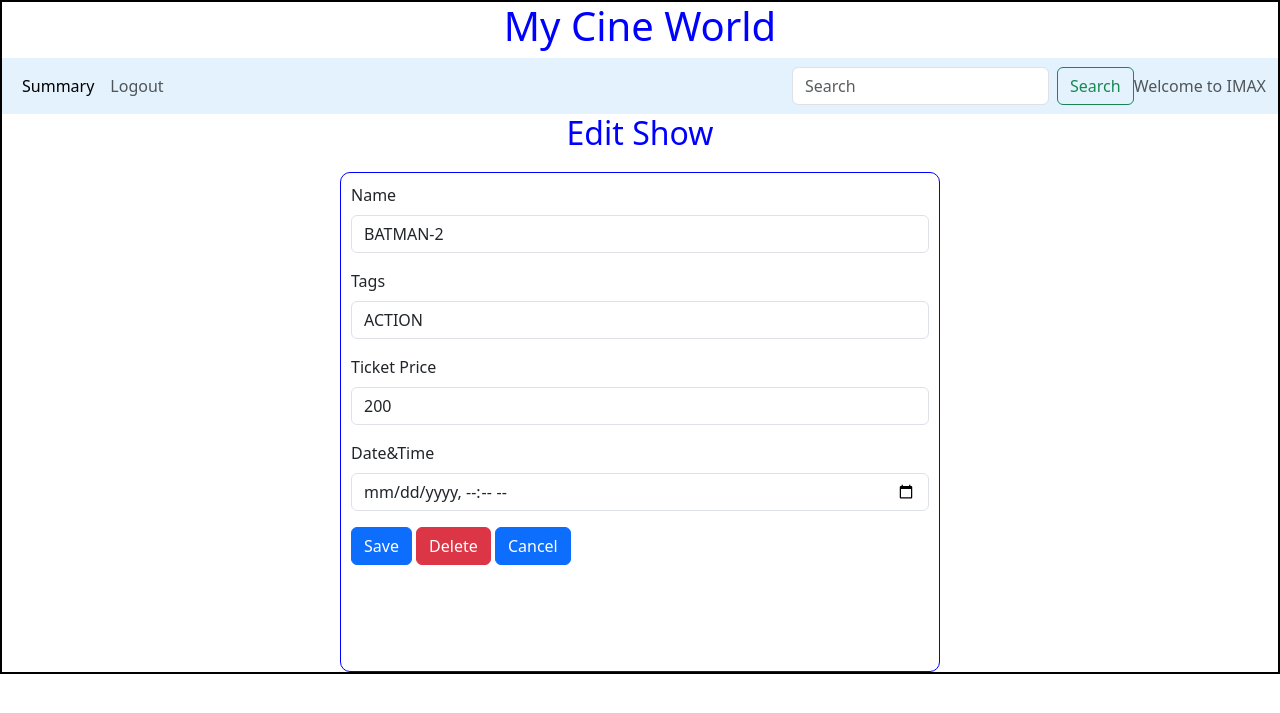
After one commit to rahulpds24/_mad1_24sep24_project, a Flask app: a page that uses templates/edit_show.html in a window 1280 px wide. The commit adds this page. Shown: the top 713 px of the page. Run offline with Flask 3, Linux system fonts and the light colour scheme; data comes from the database, SQL or seed files in the repository; both versions use the stored data as it was after the commit.

Commit message:
part_6_01:27

```diff
--- a/backend/controllers.py
+++ b/backend/controllers.py
@@ -97,7 +97,7 @@ def search(name):
 
     return redirect(url_for("admin_dashboard",name=name))
 
-@app.route("/edit_venue/< id>/<name>",methods=["POST","GET"])
+@app.route("/edit_venue/<id>/<name>",methods=["POST","GET"])
 def edit_venue(id,name):
     v=get_venue(id)
     if request.method=="POST":
@@ -112,6 +112,40 @@ def edit_venue(id,name):
         db.session.commit()
         return redirect(url_for("admin_dashboard",name=name))
     return render_template("edit_venue.html",venue=v,name=name)
+
+@app.route("/delete_venue/<id>/<name>",methods=["GET","POST"])
+def delete_venue(id,name):
+    v=get_venue(id)
+    db.session.delete(v)
+    db.session.commit()
+    return redirect(url_for("admin_dashboard",name=name))
+
+@app.route("/edit_show/<id>/<name>",methods=["POST","GET"])
+def edit_show(id,name):
+    s=get_show(id)
+    if request.method=="POST":
+        sname=request.form.get("sname")
+        tags=request.form.get("tags")
+        ticket_price=request.form.get("ticket_price")
+        date_time=request.form.get("dt_time")
+        dt_time=datetime.strptime(date_time,"%Y-%m-%dT%H:%M")
+        s.name=sname
+        s.tags=tags
+        s.ticket_price=ticket_price
+        s.date_time=dt_time
+        db.session.commit()
+        return redirect(url_for("admin_dashboard",name=name))
+    return render_template("edit_show.html",show=s,name=name)
+
+@app.route("/delete_show/<id>/<name>",methods=["GET","POST"])
+def delete_show(id,name):
+    s=get_show(id)
+    db.session.delete(s)
+    db.session.commit()
+    return redirect(url_for("admin_dashboard",name=name))
+
+
+
 
 
 
@@ -134,5 +168,8 @@ def search_by_location(search_txt):
     theatres=Theatre.query.filter(Theatre.location.ilike(f"%{search_txt}%")).all()
     return theatres
 def get_venue(id):
-    theatre=Theatre.query.filter(id=id).first()
+    theatre=Theatre.query.filter_by(id=id).first()
     return theatre
+def get_show(id):
+    show=Show.query.filter_by(id=id).first()
+    return show
--- a/templates/admin_dashboard.html
+++ b/templates/admin_dashboard.html
@@ -14,7 +14,7 @@
                           <table>
                             <tr><th>ID</th><th>Name</th><th>Date/Time</th></tr>
                             {%for show in theatre.shows%}
-                            <tr><th><a href="#">{{show.id}}</a></th><th>{{show.name}}</th><th>{{show.date_time}}</th></tr>
+                            <tr><th><a href="/edit_show/{{show.id}}/{{name}}">{{show.id}}</a></th><th>{{show.name}}</th><th>{{show.date_time}}</th></tr>
                             {%endfor%}
                           </table>
                           {%else%}
--- /dev/null
+++ b/templates/edit_show.html
@@ -0,0 +1,34 @@
+{%extends "admin_layout.html"%}
+{%block content%}
+            {%if show%}
+            <div class="center"><h2>Edit Show</h2></div>
+            <form action="/edit_show/{{show.id}}/{{name}}" method="POST">
+            <div class="input_form">
+
+                <div class="mb-3">
+                    <label for="name" class="form-label">Name</label>
+                    <input type="text" class="form-control" name="sname" id="name" value="{{show.name}}">
+                  </div>
+                  <div class="mb-3">
+                    <label for="tags" class="form-label">Tags</label>
+                    <input type="text" class="form-control" name="tags" id="tags" value="{{show.tags}}">
+                  </div>
+
+                  <div class="mb-3">
+                    <label for="ticket_price" class="form-label">Ticket Price</label>
+                    <input type="number" class="form-control" name="ticket_price" id="ticket_price" value="{{show.ticket_price}}">
+                  </div>
+                  <div class="mb-3">
+                    <label for="dt_time" class="form-label">Date&Time</label>
+                    <input type="datetime-local" class="form-control" name="dt_time" id="dt_time" value="{{show.dt_time}}">
+                  </div>
+
+                  <div class="mb-3">
+                    <button type="submit" class="btn btn-primary">Save</button>
+                    <a href="/delete_show/{{show.id}}/{{name}}" type="button" class="btn btn-danger">Delete</a>
+                    <a href="/admin/{{name}}" type="button" class="btn btn-primary">Cancel</a>
+
+                  </div>
+
+            </div></form>{%endif%}
+            {%endblock%}
--- a/templates/edit_venue.html
+++ b/templates/edit_venue.html
@@ -21,8 +21,8 @@
                     <input type="number" class="form-control" name="capacity" id="capacity" value="{{venue.capacity}}">
                   </div>
                   <div class="mb-3">
-                    <button type="submit" class="btn btn-primary">Submit</button>
-                    <a href="/delete_venue/{{venue.id}}/{{name}}" type="button" class="btn btn-primary">Cancel</a>
+                    <button type="submit" class="btn btn-primary">Save</button>
+                    <a href="/delete_venue/{{venue.id}}/{{name}}" type="button" class="btn btn-danger">Delete</a>
                     <a href="/admin/{{name}}" type="button" class="btn btn-primary">Cancel</a>
 
                   </div>
```
Also changed, not shown: instance/ticket_show.sqlite3.
